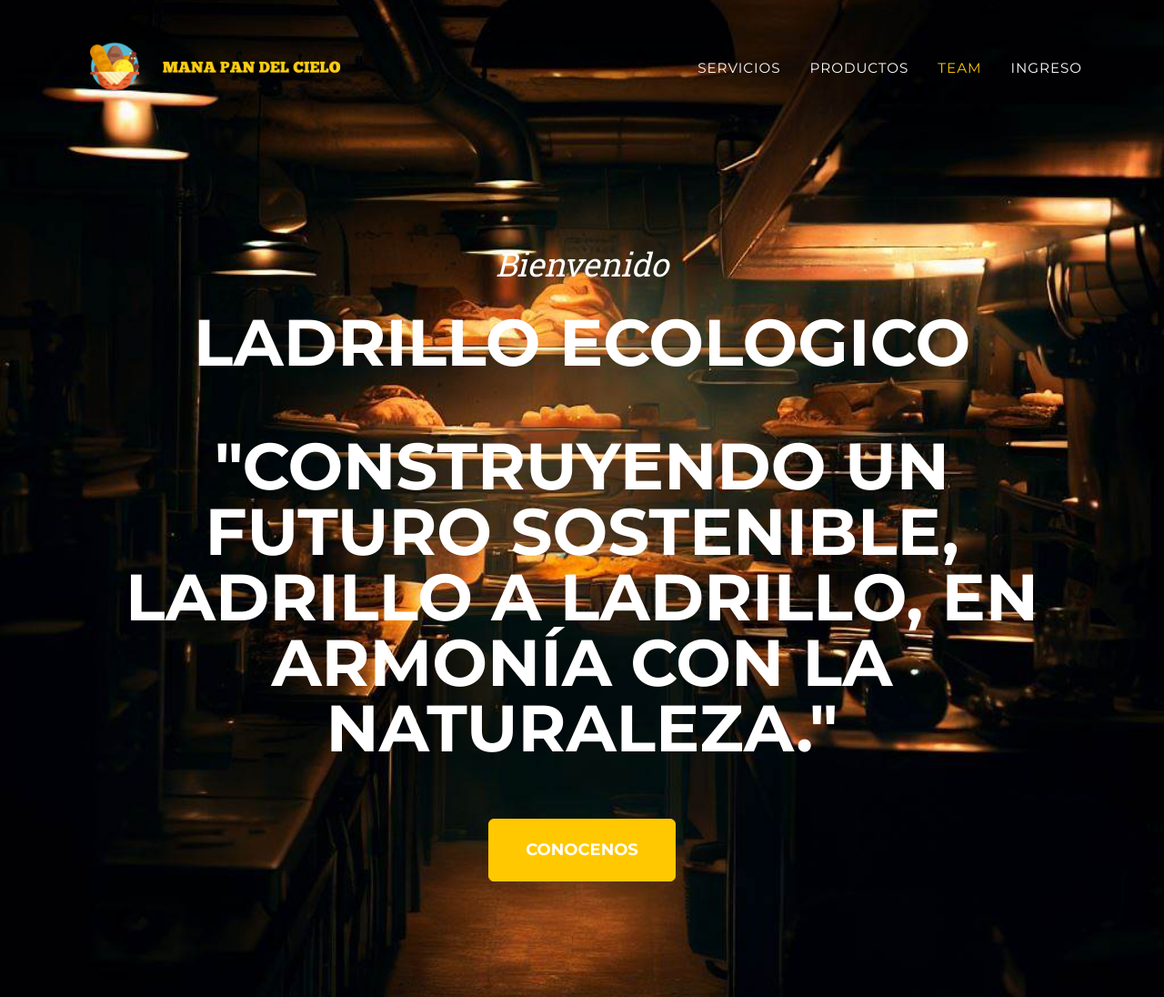
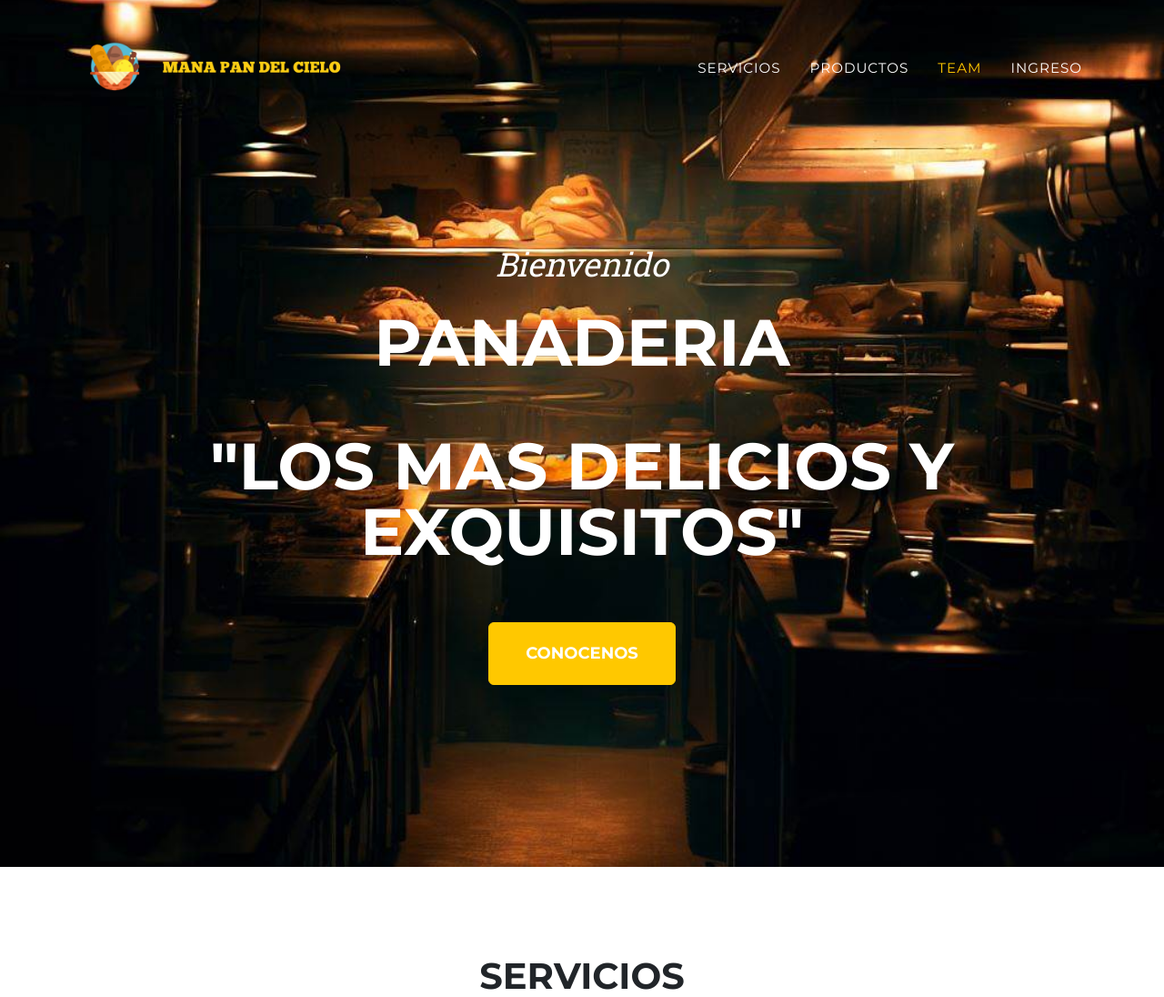
Before and after one commit to MarcoRC12/Pan-Web, a PHP site: page /Plantilla/ in a window 1280 px wide. Shown: the top 1096 px of the page at 91% size. Run offline with PHP 8.4, Linux system fonts and the light colour scheme; data that the repository does not hold is empty; some libraries are stand-ins or nearby versions.

Commit message:
Arreglado

```diff
--- a/index.php
+++ b/index.php
@@ -86,8 +86,8 @@ $data3 = json_decode($response, true);
         <header class="masthead">
             <div class="container">
                 <div class="masthead-subheading">Bienvenido</div>
-                <div class="masthead-heading text-uppercase">LADRILLO ECOLOGICO</div>
-                <div class="masthead-heading text-uppercase">"Construyendo un futuro sostenible, ladrillo a ladrillo, en armonía con la naturaleza."
+                <div class="masthead-heading text-uppercase">PANADERIA</div>
+                <div class="masthead-heading text-uppercase">"Los mas delicios y exquisitos"
 
 
 
```
